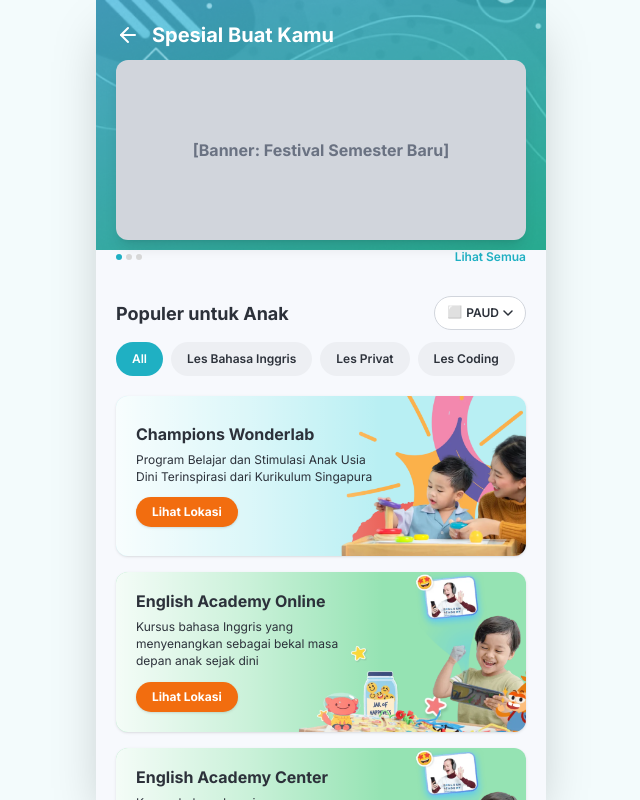
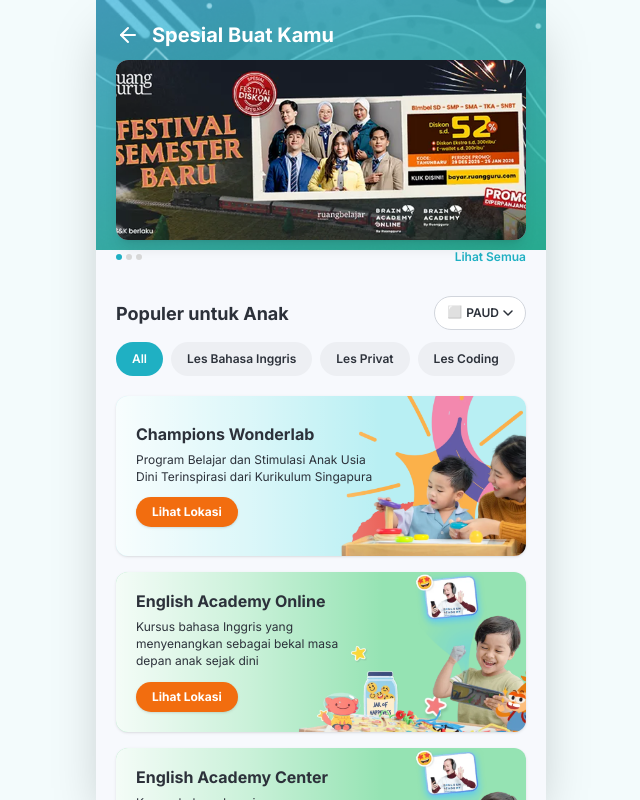
Before and after one commit to hhidro29/parent-app, a Next.js app in the folder apps/web/: page /discovery in a window 1280 px wide. Shown: the whole page, without its empty margins (319-959 px from the left). Built offline with nearby package versions, Linux system fonts and the light colour scheme.

Commit message:
feat: update discovery page banner with provided asset

```diff
--- a/apps/web/src/app/discovery/page.tsx
+++ b/apps/web/src/app/discovery/page.tsx
@@ -72,9 +72,13 @@ export default function DiscoveryPage() {
                 <div className="w-full px-[20px] mb-[10px]">
                     <div className="w-full h-[180px] bg-gray-300 rounded-[12px] relative overflow-hidden shadow-lg">
                         {/* PLACEHOLDER FOR FESTIVAL BANNER */}
-                        <div className="absolute inset-0 flex items-center justify-center text-gray-500 font-bold">
-                            [Banner: Festival Semester Baru]
-                        </div>
+                        <Image
+                            src="/assets/images/page-specialbuatkamu/banner-promo-specialbuatkamu.png"
+                            alt="Festival Semester Baru Banner"
+                            fill
+                            className="object-cover"
+                            priority
+                        />
                     </div>
 
                     {/* Pagination Dots */}
```
